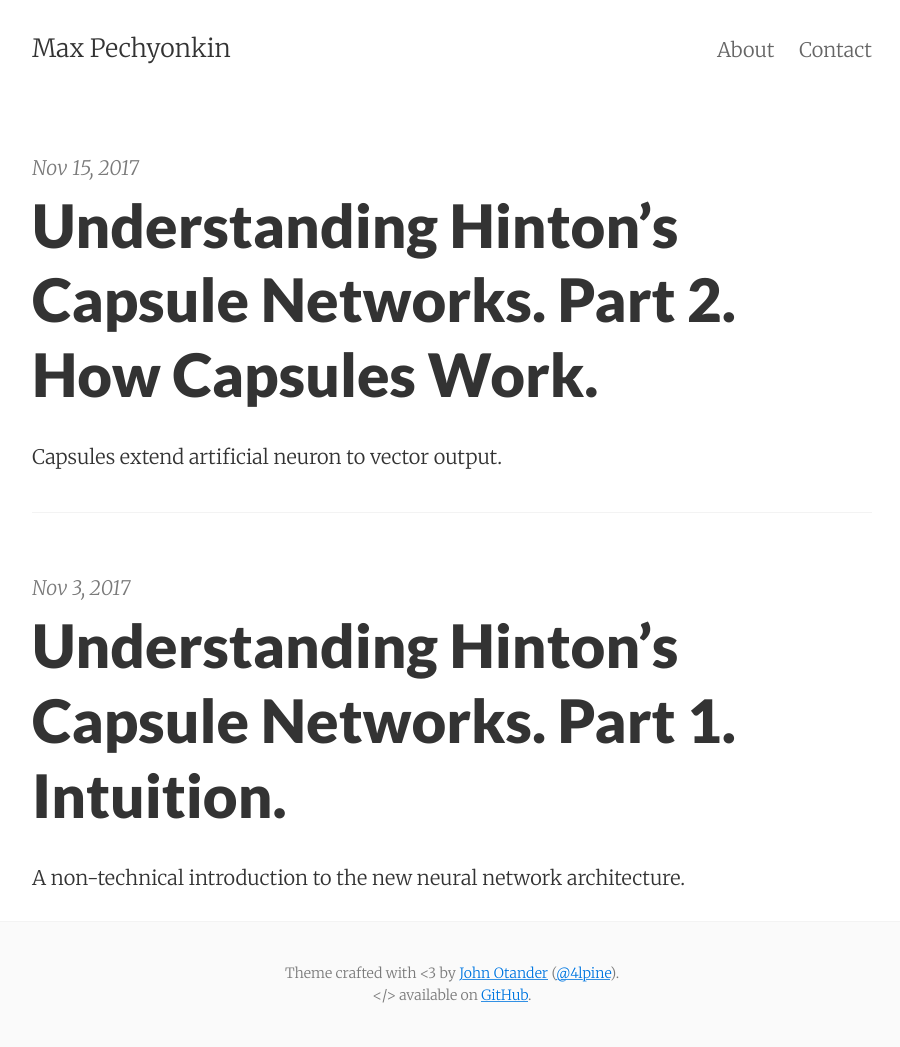
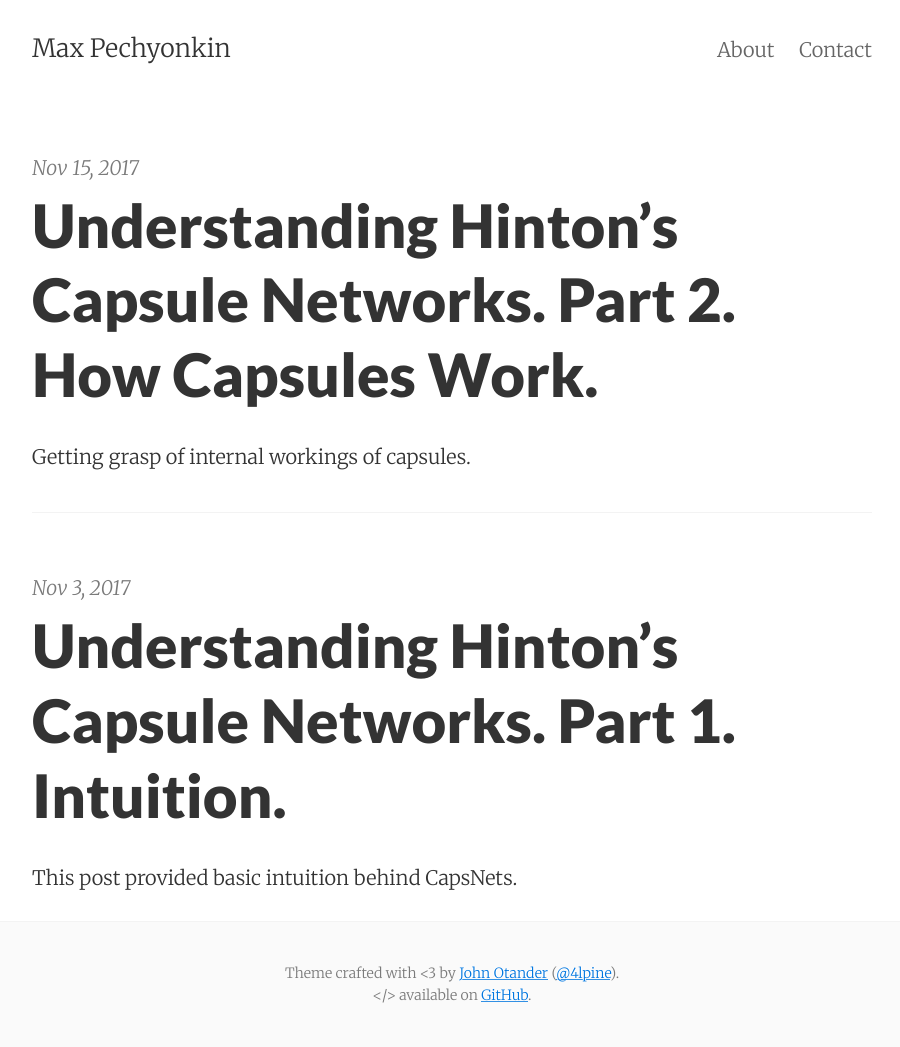
Before and after one commit to pechyonkin/pechyonkin.github.io, a Jekyll site: the page built from index.html, in a window 1280 px wide. Shown: the whole page, without its empty margins (188-1088 px from the left). Built offline with Jekyll 4.4.1, drawn with Linux system fonts in a browser that asks for light colours; the list of posts is cut into pages by our own code.

Commit message:
update summaries and link for capsules 1 and 2

```diff
--- a/_posts/2017-11-03-capsules-1.md
+++ b/_posts/2017-11-03-capsules-1.md
@@ -2,16 +2,16 @@
 layout:     post
 title:      Understanding Hinton’s Capsule Networks. Part 1. Intuition.
 date:       2017-11-03
-summary:    A non-technical introduction to the new neural network architecture.
+summary:    This post provided basic intuition behind CapsNets.
 permalink:	/:title/
 ---
 
 ### Part of Understanding Hinton’s Capsule Networks Series:
 
-- Part 1: Intuition (you are reading it now)
-- Part 2: How Capsules Work
-- Part 3: Dynamic Routing Between Capsules
-- Part 4: CapsNet Architecture
+- [Part 1: Intuition](/capsules-1/) (you are reading it now)
+- [Part 2: How Capsules Work](/capsules-2/)
+- [Part 3: Dynamic Routing Between Capsules](/capsules-3/)
+- [Part 4: CapsNet Architecture](/capsules-4/)
 
 ## 1. Introduction
 
--- a/_posts/2017-11-15-capsules-2.md
+++ b/_posts/2017-11-15-capsules-2.md
@@ -2,7 +2,7 @@
 layout:     post
 title:      Understanding Hinton’s Capsule Networks. Part 2. How Capsules Work.
 date:       2017-11-15
-summary:    Capsules extend artificial neuron to vector output.
+summary:    Getting grasp of internal workings of capsules.
 permalink:	/:title/
 use_math:	true
 ---
@@ -10,11 +10,9 @@ use_math:	true
 ### Part of Understanding Hinton’s Capsule Networks Series:
 
 - [Part 1: Intuition](/capsules-1/)
-- Part 2: How Capsules Work (you are reading it now)
-- Part 3: Dynamic Routing Between Capsules
-- Part 4: CapsNet Architecture
-
-
+- [Part 2: How Capsules Work](/capsules-2/) (you are reading it now)
+- [Part 3: Dynamic Routing Between Capsules](/capsules-3/)
+- [Part 4: CapsNet Architecture](/capsules-4/)
 
 ## Introduction
 
@@ -52,7 +50,7 @@ Let us compare capsules with artificial neurons. Table below summarizes the diff
 {% include image.html
             img="images/201711-capsules-2/capsules-table.png"
             title="capsules-table"
-            caption="Important differences between capsules and neurons. Source: author, inspired by the talk on CapsNets given by <a href=\"https://github.com/naturomics/CapsNet-Tensorflow\">naturomics</a>." %}
+            caption="Important differences between capsules and neurons. Source: author, inspired by the talk on CapsNets given by <a href=\"https://github.com/naturomics/CapsNet-Tensorflow/\">naturomics</a>." %}
 
 Recall, that a neuron receives input scalars from other neurons, then multiplies them by scalar weights and sums. This sum is then passed to one of the many possible nonlinear activation functions, that take the input scalar and output a scalar according to the function. That scalar will be the output of the neuron that will go as input to other neurons. The summary of this process can be seen on the table and diagram below on the right side. In essence, artificial neuron can be described by 3 steps:
 
@@ -63,7 +61,7 @@ Recall, that a neuron receives input scalars from other neurons, then multiplies
 {% include image.html
             img="images/201711-capsules-2/capsules-drawing.jpeg"
             title="capsules-drawing"
-            caption="Left: capsule diagram; right: artificial neuron. Source: author, inspired by the talk on CapsNets given by <a href=\"https://github.com/naturomics/CapsNet-Tensorflow\">naturomics</a>." %}
+            caption="Left: capsule diagram; right: artificial neuron. Source: author, inspired by the talk on CapsNets given by <a href=\"https://github.com/naturomics/CapsNet-Tensorflow/\">naturomics</a>." %}
 
 On the other hand, the capsule has vector forms of the above 3 steps in addition to the new step, affine transform of input:
 
```
